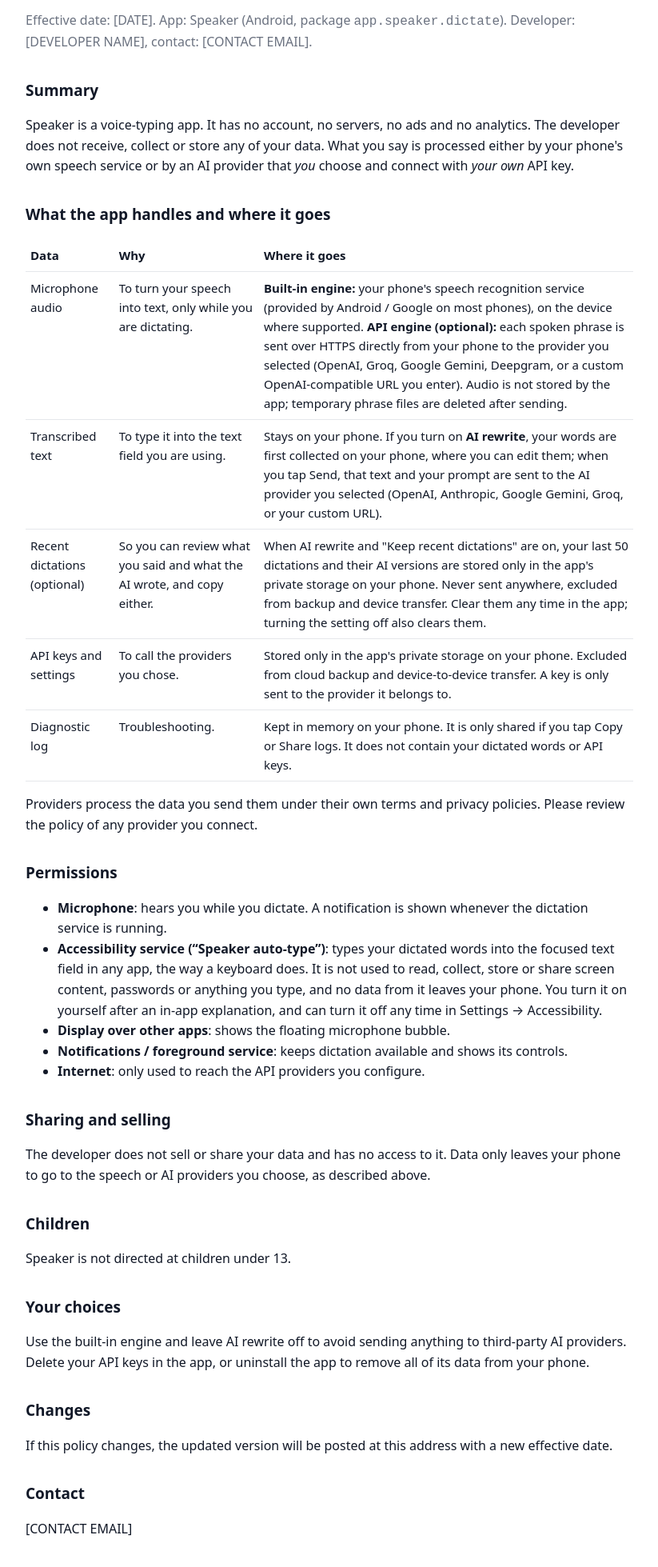
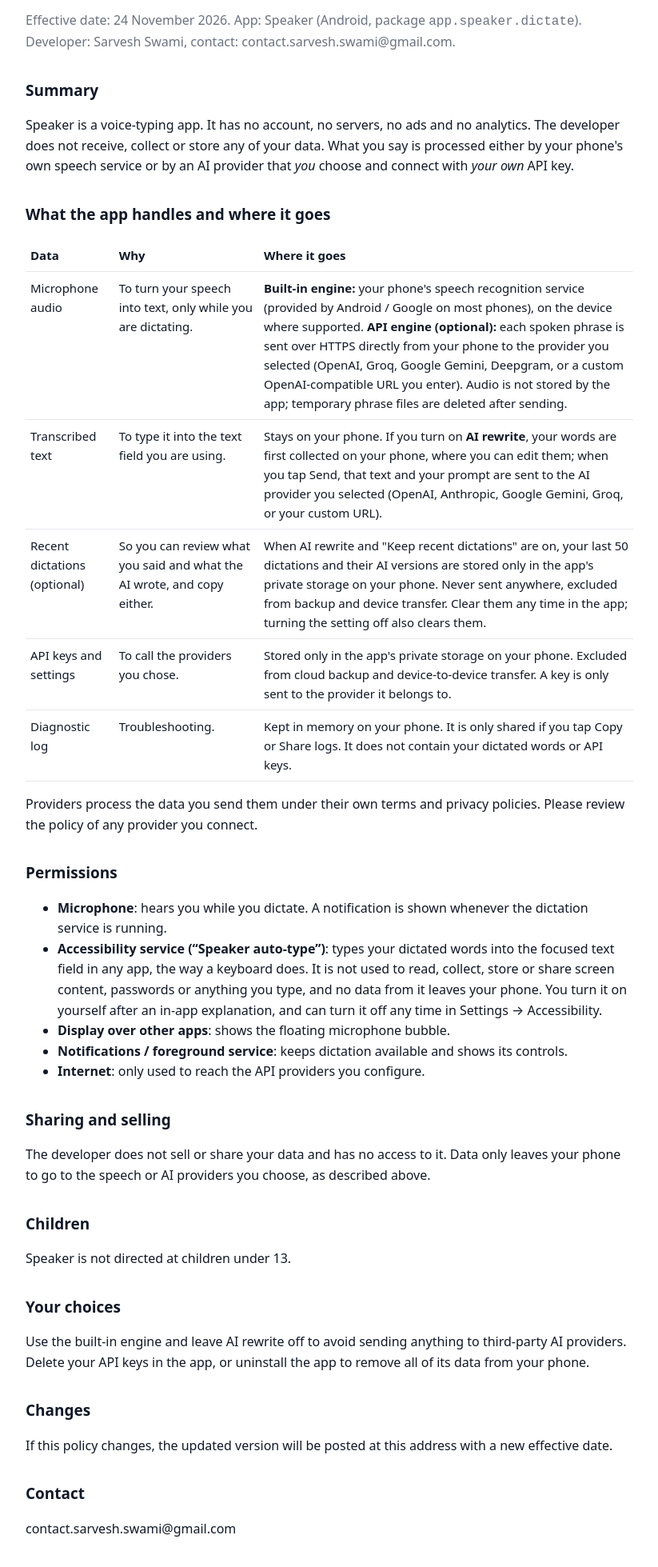
Before and after one commit to Sarvesh-Swami/Voxtype, a plain HTML site: page docs/privacy-policy.html in a window 1280 px wide. Shown: the part 91-2050 px from the top of the page at 80% size, without its empty margins (228-1051 px from the left). Drawn offline with Linux system fonts and the light colour scheme.

Commit message:
Privacy policy: developer details filled in, in-app link set

```diff
--- a/app/src/main/res/values/strings.xml
+++ b/app/src/main/res/values/strings.xml
@@ -1,6 +1,6 @@
 <resources>
     <string name="a11y_description">Speaker uses this to type the words you dictate into the text field you are using, the way a keyboard does. It only acts when you start dictation. Speaker does not read, collect, store or share what is on your screen.</string>
     <string name="a11y_summary">Types your dictation into the focused text field</string>
-    <!-- Where you host docs/privacy-policy.html (e.g. GitHub Pages). Same URL goes in Play Console. -->
-    <string name="privacy_policy_url" translatable="false"></string>
+    <!-- The hosted docs/privacy-policy.html (website repo, GitHub Pages). Same URL goes in Play Console. -->
+    <string name="privacy_policy_url" translatable="false">https://voxtype.sarveshh.me/privacy.html</string>
 </resources>
--- a/docs/privacy-policy.html
+++ b/docs/privacy-policy.html
@@ -16,7 +16,7 @@
 </head>
 <body>
 <h1>Speaker Privacy Policy</h1>
-<p class="muted">Effective date: [DATE]. App: Speaker (Android, package <code>app.speaker.dictate</code>). Developer: [DEVELOPER NAME], contact: [CONTACT EMAIL].</p>
+<p class="muted">Effective date: 24 November 2026. App: Speaker (Android, package <code>app.speaker.dictate</code>). Developer: Sarvesh Swami, contact: contact.sarvesh.swami@gmail.com.</p>
 
 <h2>Summary</h2>
 <p>Speaker is a voice-typing app. It has no account, no servers, no ads and no analytics. The developer does not receive, collect or store any of your data. What you say is processed either by your phone's own speech service or by an AI provider that <em>you</em> choose and connect with <em>your own</em> API key.</p>
@@ -54,6 +54,6 @@
 <p>If this policy changes, the updated version will be posted at this address with a new effective date.</p>
 
 <h2>Contact</h2>
-<p>[CONTACT EMAIL]</p>
+<p>contact.sarvesh.swami@gmail.com</p>
 </body>
 </html>
```
Also changed, not shown: 1 other file.
